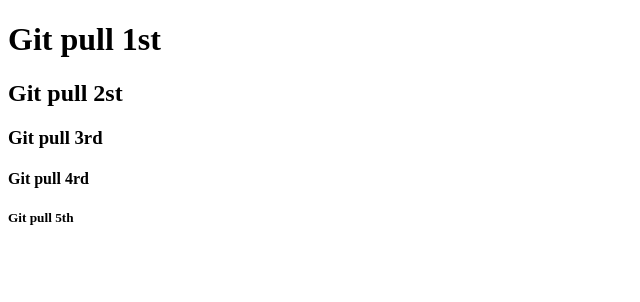
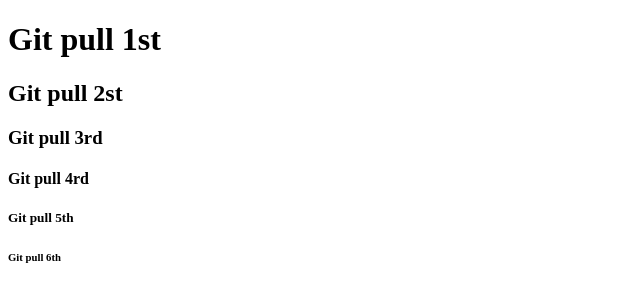
Before and after one commit to jackle500/donut, a plain HTML site: page index.html in a window 1280 px wide. Shown: the full height of the page, 0-640 px from the left. Drawn offline with Linux system fonts and the light colour scheme.

Commit message:
added h6

```diff
--- a/index.html
+++ b/index.html
@@ -14,6 +14,8 @@
 
     <h5>Git pull 5th</h5>
 
+    <h6>Git pull 6th</h6>
+
 </head>
 <body>
 
```
